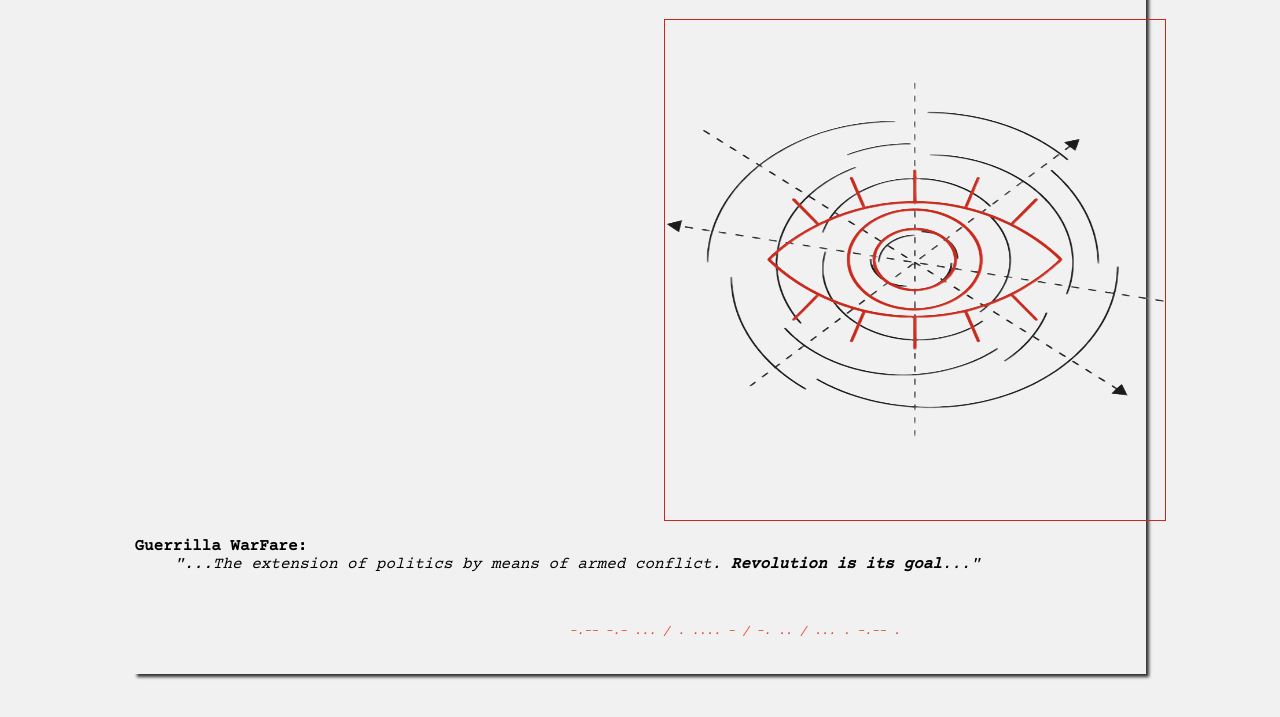
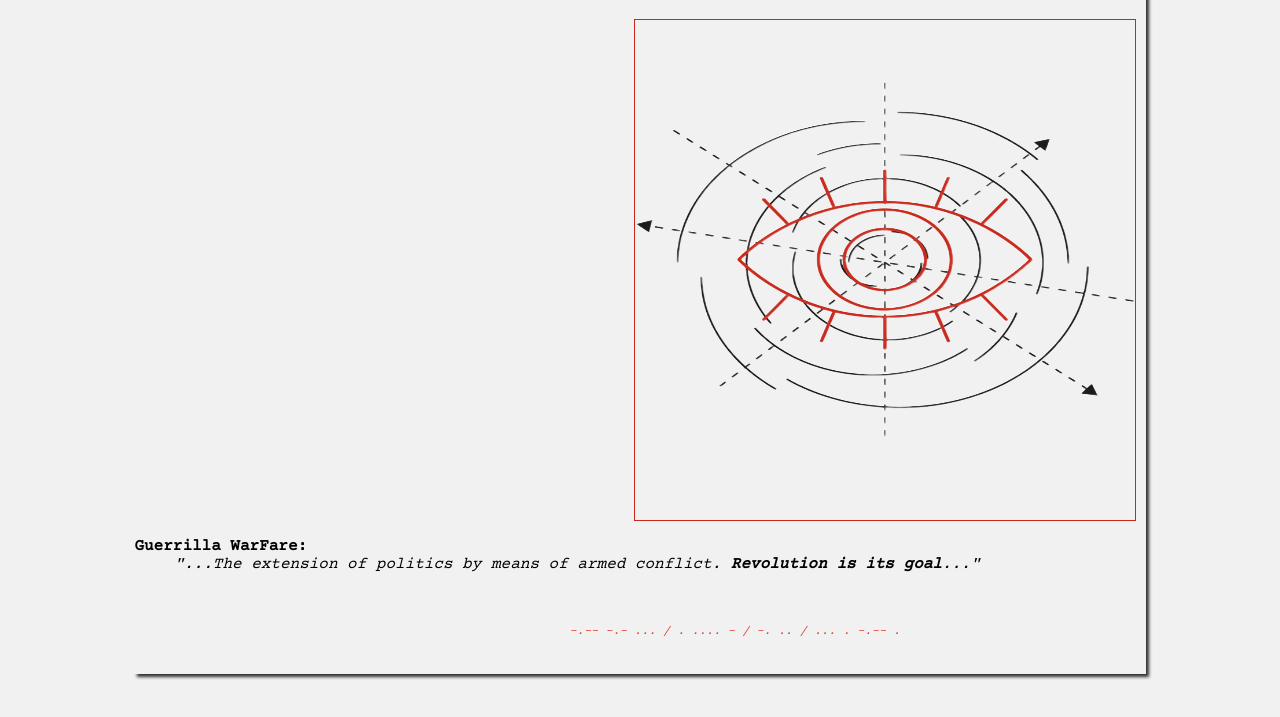
Before and after one commit to IAZetaTauri/test-website, a plain HTML site: page pages/propaganda.html in a window 1280 px wide. Shown: the part 63-780 px from the top of the page. Drawn offline with nearby package versions, Linux system fonts and the light colour scheme.

Commit message:
resized image

```diff
--- a/pages/style.css
+++ b/pages/style.css
@@ -14,8 +14,8 @@ body {
     background-image: url('images/eye.png');
     background-size: 100% 100%;
     background-repeat: no-repeat;
-    margin-left: 530px;
-    max-width: 100%;
+    margin-left: 500px;
+    max-width: 100vw;
     border: 1px solid #c8291c;
 }
 header {
```
